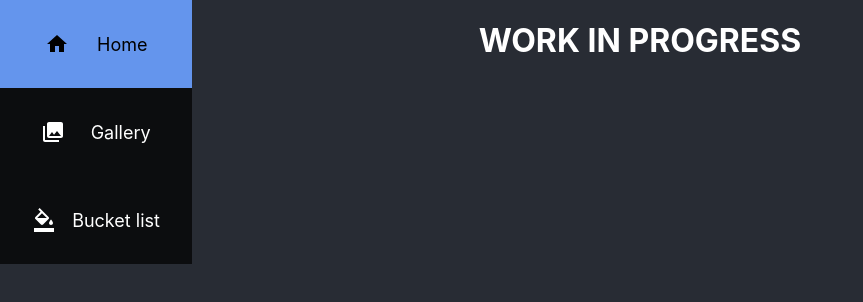
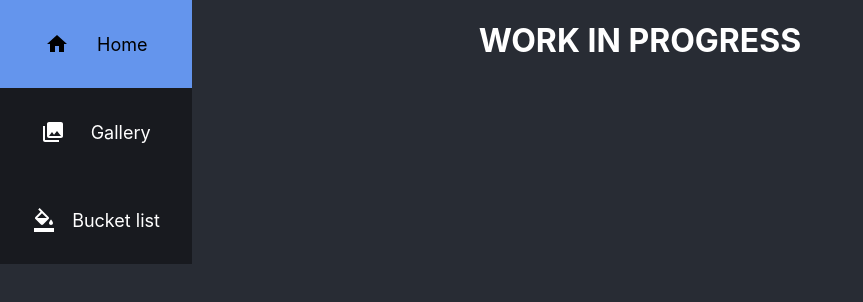
Before and after one commit to theamandawang/theamandawang.github.io, a React (Create React App) app in the folder my-portfolio/: page /gallery in a window 1280 px wide. Shown: the top 302 px of the page, without its empty margins (0-863 px from the left). Built offline with nearby package versions, Linux system fonts and the light colour scheme; the HTML template or start-up script is replaced by a standard one.

Commit message:
Styling changes for safari + sidebar transparency

```diff
--- a/my-portfolio/src/src/Gallery/Gallery.js
+++ b/my-portfolio/src/src/Gallery/Gallery.js
@@ -1,6 +1,7 @@
 import {useEffect, useRef} from 'react';
 import Sidebar from '../Sidebar/Sidebar';
-
+// https://medium.com/@amie.n.foster/flipping-out-how-to-create-a-card-that-flips-with-react-and-css-131dba54fc96
+// will be using above link to create gallery full of flipping cards!
 const Gallery = () => {
     const sidebarRef = useRef();
     const topRef = useRef();
--- a/my-portfolio/src/src/Portfolio/Portfolio.css
+++ b/my-portfolio/src/src/Portfolio/Portfolio.css
@@ -1,5 +1,4 @@
 .img-container {
-    margin-top: -22vh;
     background-image: url(../../img/greeting.jpg);
     background-repeat: no-repeat;
     background-position: center;
--- a/my-portfolio/src/src/Sidebar/Sidebar.css
+++ b/my-portfolio/src/src/Sidebar/Sidebar.css
@@ -9,7 +9,7 @@
 .sidebar-link {
     color: white;
     text-decoration: none;
-    background-color: rgba(0, 0, 0, 0.7);
+    background-color: rgba(0, 0, 0, 0.4);
     padding: 2vh;
     display: flex;
     flex-direction: row;
```
